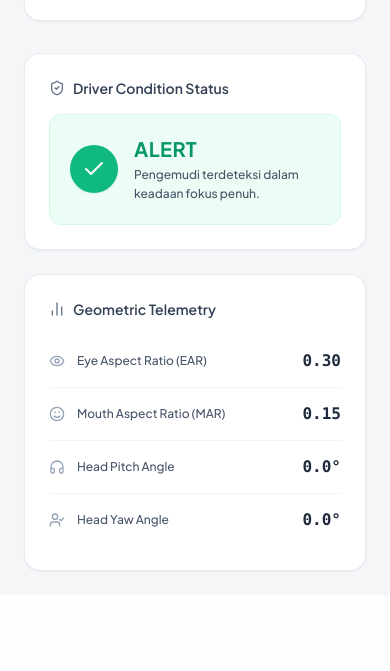
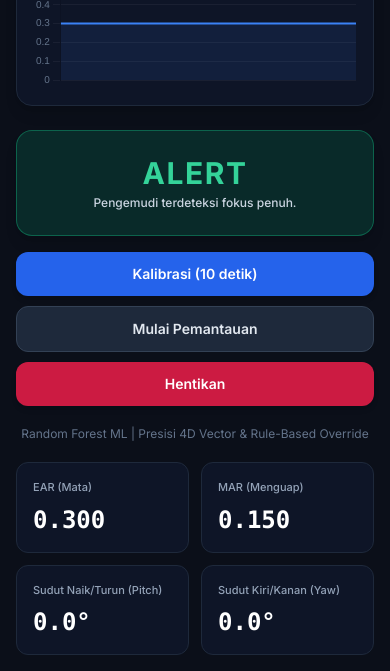
Before and after one commit to rizkyhikam/driver-drowsiness-monitoring, a Flask app: page / in a window 390 px wide. Shown: the part 461-1132 px from the top of the page. Before the commit the page ends 1034 px from the top, so only its background shows below. Run offline with Flask 3, Linux system fonts and the light colour scheme; parts of the project's set-up code (start-up, migrations or seed data) failed here and were passed over; some libraries are stand-ins or nearby versions.

Commit message:
feat: Initial commit Driver Monitoring System Flask & MediaPipe 4D

```diff
--- a/templates/index.html
+++ b/templates/index.html
@@ -1,201 +1,210 @@
 <!DOCTYPE html>
-<html lang="id">
+<html lang="id" class="dark">
 <head>
     <meta charset="UTF-8">
     <meta name="viewport" content="width=device-width, initial-scale=1.0">
-    <title>Driver Monitoring System</title>
-    <!-- Lucide Icons & Tailwind CSS -->
+    <title>Pemantau Kantuk - Driver Monitoring System</title>
+    <!-- Tailwind CSS & Lucide Icons -->
+    <script src="https://cdn.tailwindcss.com"></script>
     <script src="https://unpkg.com/lucide@latest"></script>
-    <script src="https://cdn.tailwindcss.com"></script>
+    <!-- Chart.js untuk Grafik Riwayat Realtime -->
+    <script src="https://cdn.jsdelivr.net/npm/chart.js"></script>
     <link rel="preconnect" href="https://fonts.googleapis.com">
     <link rel="preconnect" href="https://fonts.gstatic.com" crossorigin>
-    <link href="https://fonts.googleapis.com/css2?family=Plus+Jakarta+Sans:wght@400;500;600;700&display=swap" rel="stylesheet">
+    <link href="https://fonts.googleapis.com/css2?family=Inter:wght@400;500;600;700&display=swap" rel="stylesheet">
 
     <style>
         body {
-            font-family: 'Plus Jakarta Sans', sans-serif;
-            background-color: #f4f6f8;
-            color: #1e293b;
+            font-family: 'Inter', sans-serif;
+            background-color: #0b0f19;
+            color: #f1f5f9;
         }
     </style>
 </head>
-<body class="min-h-screen flex flex-col p-6 lg:p-10">
+<body class="min-h-screen flex flex-col p-4 md:p-6 lg:p-8">
 
     <!-- Header Section -->
-    <header class="flex items-center justify-between mb-8 max-w-7xl w-full mx-auto">
-        <div class="flex items-center gap-4">
-            <!-- Logo Icon -->
-            <div class="w-10 h-10 rounded-xl bg-emerald-500/15 flex items-center justify-center text-emerald-600">
-                <i data-lucide="activity" class="w-6 h-6"></i>
-            </div>
-            <div>
-                <h1 class="text-2xl font-bold tracking-tight text-slate-800">Driver Monitoring System</h1>
-                <p class="text-sm font-medium text-slate-400">Real-Time Driver Analysis</p>
+    <header class="max-w-7xl w-full mx-auto mb-6">
+        <h1 class="text-2xl font-bold tracking-tight text-white">Pemantau Kantuk & Distraksi</h1>
+        <p class="text-xs text-slate-400 mt-1">Analisis wajah lokal real-time — fitur Hybrid 4D (EAR, MAR, Pitch, Yaw) + Random Forest</p>
+    </header>
+
+    <!-- Main Content Container -->
+    <main class="max-w-7xl w-full mx-auto grid grid-cols-1 lg:grid-cols-12 gap-6 flex-1 items-start">
+
+        <!-- Kolom Kiri: Live Video Stream & Chart (7 Cols) -->
+        <section class="lg:col-span-7 flex flex-col gap-5">
+            <!-- Video Container -->
+            <div class="relative w-full aspect-[4/3] rounded-2xl overflow-hidden bg-slate-900 border border-slate-800 shadow-2xl">
+                <img id="videoFeed" src="{{ url_for('video_feed') }}" class="w-full h-full object-cover" alt="Webcam Feed">
+
+                <!-- Badge Watermark/Live -->
+                <div class="absolute top-4 left-4 bg-slate-900/80 backdrop-blur-md px-3 py-1.5 rounded-lg border border-slate-700/60 flex items-center gap-2 text-xs font-medium">
+                    <span class="w-2 h-2 rounded-full bg-emerald-500 animate-pulse"></span> Kamera Real-Time
                 </div>
             </div>
 
-        <!-- Top Right Indicators -->
-        <div class="flex items-center gap-4">
-            <div class="flex items-center gap-2 bg-emerald-50 text-emerald-600 text-xs font-semibold px-3 py-1.5 rounded-full border border-emerald-200">
-                <span class="w-2 h-2 rounded-full bg-emerald-500 animate-pulse"></span> Live
+            <!-- Card Grafik Riwayat EAR 30 Detik Terakhir -->
+            <div class="bg-slate-900/90 rounded-2xl p-4 border border-slate-800 shadow-lg">
+                <div class="flex items-center justify-between mb-2">
+                    <span class="text-xs font-semibold text-slate-400">Riwayat EAR (30 detik terakhir)</span>
+                    <span id="liveTimestamp" class="text-[11px] font-mono text-slate-500">--:--:--</span>
                 </div>
-            <div class="hidden sm:block text-xs font-semibold text-slate-400 border-l border-slate-200 pl-4">
-                <span id="liveTimestamp">10 Nov 2026 • 10:18:27</span>
+                <div class="h-28 w-full">
+                    <canvas id="earChart"></canvas>
                 </div>
-            <div class="w-9 h-9 rounded-full bg-slate-200/80 border border-slate-300/60 flex items-center justify-center text-slate-600">
-                <i data-lucide="user" class="w-5 h-5"></i>
-            </div>
-        </div>
-    </header>
-
-    <!-- Main Grid Content -->
-    <main class="max-w-7xl w-full mx-auto grid grid-cols-1 lg:grid-cols-12 gap-8 items-start flex-1">
-
-        <!-- Left Column: Webcam Input (8 Cols) -->
-        <section class="lg:col-span-7 xl:col-span-8 bg-white rounded-2xl p-5 border border-slate-200/80 shadow-sm">
-            <div class="flex items-center justify-between mb-4 px-1">
-                <div class="flex items-center gap-2.5 text-slate-700 font-semibold text-sm">
-                    <i data-lucide="video" class="w-4 h-4 text-slate-500"></i>
-                    <span>Webcam Input</span>
-                </div>
-                <div class="flex items-center gap-1.5 bg-emerald-50 text-emerald-600 text-[11px] font-medium px-2.5 py-1 rounded-full border border-emerald-200">
-                    <span class="w-1.5 h-1.5 rounded-full bg-emerald-500"></span> Live
-                </div>
-            </div>
-
-            <!-- Video Container -->
-            <div class="relative w-full aspect-[4/3] rounded-xl overflow-hidden bg-slate-900 border border-slate-200 shadow-inner">
-                <img src="{{ url_for('video_feed') }}" class="w-full h-full object-cover" alt="Webcam Feed">
             </div>
         </section>
 
-        <!-- Right Column: Status & Telemetry (4 Cols) -->
-        <section class="lg:col-span-5 xl:col-span-4 flex flex-col gap-6">
+        <!-- Kolom Kanan: Status & Panel Kontrol (5 Cols) -->
+        <section class="lg:col-span-5 flex flex-col gap-4">
 
-            <!-- Driver Condition Status Card -->
-            <div class="bg-white rounded-2xl p-6 border border-slate-200/80 shadow-sm">
-                <div class="flex items-center gap-2 text-slate-700 font-semibold text-sm mb-4">
-                    <i data-lucide="shield-check" class="w-4 h-4 text-slate-500"></i>
-                    <span>Driver Condition Status</span>
+            <!-- Kotak Banner Status Utama -->
+            <div id="statusBanner" class="rounded-2xl p-6 bg-emerald-600/20 border border-emerald-500/40 text-center shadow-lg transition-all duration-300">
+                <h2 id="statusText" class="text-3xl font-black text-emerald-400 tracking-wider">ALERT</h2>
+                <p id="statusSub" class="text-xs font-medium text-slate-300 mt-1">Pengemudi fokus penuh pada jalan raya</p>
             </div>
 
-                <!-- Status Indicator Box -->
-                <div id="statusBox" class="rounded-xl p-5 bg-emerald-50 border border-emerald-100 flex items-center gap-4 transition-all duration-300">
-                    <div id="statusIconBg" class="w-12 h-12 rounded-full bg-emerald-500 text-white flex items-center justify-center flex-shrink-0 shadow-sm">
-                        <i id="statusIcon" data-lucide="check" class="w-6 h-6"></i>
-                    </div>
-                    <div>
-                        <h2 id="statusTitle" class="text-xl font-bold text-emerald-600 tracking-wide">ALERT</h2>
-                        <p id="statusDesc" class="text-xs text-slate-600 font-medium leading-relaxed mt-0.5">Pengemudi terdeteksi dalam keadaan fokus penuh.</p>
-                    </div>
-                </div>
+            <!-- Tombol Aksi Kontrol -->
+            <div class="flex flex-col gap-2.5">
+                <button onclick="calibratedAlert()" class="w-full py-3 px-4 rounded-xl bg-blue-600 hover:bg-blue-500 text-white font-semibold text-sm transition-all shadow-md active:scale-[0.98]">
+                    Kalibrasi (10 detik)
+                </button>
+                <button onclick="startMonitoring()" class="w-full py-3 px-4 rounded-xl bg-slate-800 hover:bg-slate-700 text-slate-200 font-semibold text-sm border border-slate-700 transition-all">
+                    Mulai Pemantauan
+                </button>
+                <button onclick="stopMonitoring()" class="w-full py-3 px-4 rounded-xl bg-rose-600/90 hover:bg-rose-500 text-white font-semibold text-sm transition-all shadow-md">
+                    Hentikan
+                </button>
             </div>
 
-            <!-- Geometric Telemetry Card -->
-            <div class="bg-white rounded-2xl p-6 border border-slate-200/80 shadow-sm">
-                <div class="flex items-center gap-2 text-slate-700 font-semibold text-sm mb-4">
-                    <i data-lucide="bar-chart-2" class="w-4 h-4 text-slate-500"></i>
-                    <span>Geometric Telemetry</span>
+            <!-- Indicator Sub-Text -->
+            <div class="text-center text-xs text-slate-500 my-1">
+                Random Forest ML | Presisi 4D Vector &amp; Rule-Based Override
             </div>
 
-                <div class="divide-y divide-slate-100 text-sm">
+            <!-- Grid 4 Telemetri Parameter (2x2 Grid) -->
+            <div class="grid grid-cols-2 gap-3">
                 <!-- EAR -->
-                    <div class="py-3.5 flex items-center justify-between">
-                        <div class="flex items-center gap-3 text-slate-600">
-                            <i data-lucide="eye" class="w-4 h-4 text-slate-400"></i>
-                            <span class="font-medium text-xs sm:text-sm">Eye Aspect Ratio (EAR)</span>
-                        </div>
-                        <span id="valEar" class="font-semibold font-mono text-slate-800 text-base">0.45</span>
+                <div class="bg-slate-900/90 p-4 rounded-xl border border-slate-800 flex flex-col justify-between">
+                    <span class="text-[11px] font-medium text-slate-400">EAR (Mata)</span>
+                    <span id="valEar" class="text-2xl font-bold font-mono text-white mt-2">0.300</span>
                 </div>
 
                 <!-- MAR -->
-                    <div class="py-3.5 flex items-center justify-between">
-                        <div class="flex items-center gap-3 text-slate-600">
-                            <i data-lucide="smile" class="w-4 h-4 text-slate-400"></i>
-                            <span class="font-medium text-xs sm:text-sm">Mouth Aspect Ratio (MAR)</span>
-                        </div>
-                        <span id="valMar" class="font-semibold font-mono text-slate-800 text-base">0.03</span>
+                <div class="bg-slate-900/90 p-4 rounded-xl border border-slate-800 flex flex-col justify-between">
+                    <span class="text-[11px] font-medium text-slate-400">MAR (Menguap)</span>
+                    <span id="valMar" class="text-2xl font-bold font-mono text-white mt-2">0.150</span>
                 </div>
 
                 <!-- Pitch -->
-                    <div class="py-3.5 flex items-center justify-between">
-                        <div class="flex items-center gap-3 text-slate-600">
-                            <i data-lucide="headphones" class="w-4 h-4 text-slate-400"></i>
-                            <span class="font-medium text-xs sm:text-sm">Head Pitch Angle</span>
-                        </div>
-                        <span id="valPitch" class="font-semibold font-mono text-slate-800 text-base">7.2°</span>
+                <div class="bg-slate-900/90 p-4 rounded-xl border border-slate-800 flex flex-col justify-between">
+                    <span class="text-[11px] font-medium text-slate-400">Sudut Naik/Turun (Pitch)</span>
+                    <span id="valPitch" class="text-2xl font-bold font-mono text-white mt-2">0.0°</span>
                 </div>
 
                 <!-- Yaw -->
-                    <div class="py-3.5 flex items-center justify-between">
-                        <div class="flex items-center gap-3 text-slate-600">
-                            <i data-lucide="user-check" class="w-4 h-4 text-slate-400"></i>
-                            <span class="font-medium text-xs sm:text-sm">Head Yaw Angle</span>
-                        </div>
-                        <span id="valYaw" class="font-semibold font-mono text-slate-800 text-base">0.6°</span>
-                    </div>
+                <div class="bg-slate-900/90 p-4 rounded-xl border border-slate-800 flex flex-col justify-between">
+                    <span class="text-[11px] font-medium text-slate-400">Sudut Kiri/Kanan (Yaw)</span>
+                    <span id="valYaw" class="text-2xl font-bold font-mono text-white mt-2">0.0°</span>
                 </div>
             </div>
 
         </section>
     </main>
 
-    <!-- Real-time Script -->
+    <!-- Script Logika & Polling Telemetri -->
     <script>
-        lucide.createIcons();
+        // Setup Chart.js (Grafik Sparkline EAR)
+        const ctx = document.getElementById('earChart').getContext('2d');
+        const maxDataPoints = 30;
+        const initialData = Array(maxDataPoints).fill(0.3);
+        const labels = Array(maxDataPoints).fill('');
 
-        // Update Tanggal Waktu Realtime
-        function updateTime() {
-            const now = new Date();
-            const dateStr = now.toLocaleDateString('id-ID', { day: '2-digit', month: 'short', year: 'numeric' });
-            const timeStr = now.toLocaleTimeString('id-ID', { hour12: false });
-            document.getElementById('liveTimestamp').innerText = `${dateStr} • ${timeStr}`;
+        const earChart = new Chart(ctx, {
+            type: 'line',
+            data: {
+                labels: labels,
+                datasets: [{
+                    data: initialData,
+                    borderColor: '#3b82f6',
+                    borderWidth: 2,
+                    pointRadius: 0,
+                    fill: true,
+                    backgroundColor: 'rgba(59, 130, 246, 0.1)',
+                    tension: 0.35
+                }]
+            },
+            options: {
+                responsive: true,
+                maintainAspectRatio: false,
+                plugins: { legend: { display: false } },
+                scales: {
+                    x: { display: false },
+                    y: {
+                        min: 0.0,
+                        max: 0.5,
+                        grid: { color: 'rgba(255, 255, 255, 0.05)' },
+                        ticks: { color: '#64748b', font: { size: 10 } }
                     }
-        setInterval(updateTime, 1000);
-        updateTime();
+                }
+            }
+        });
 
-        // Realtime Fetch Telemetry
+        // Polling Real-Time Telemetri dari Backend Flask (/get_telemetry)
         setInterval(() => {
             fetch('/get_telemetry')
                 .then(res => res.json())
                 .then(data => {
-                    const box = document.getElementById('statusBox');
-                    const title = document.getElementById('statusTitle');
-                    const desc = document.getElementById('statusDesc');
-                    const iconBg = document.getElementById('statusIconBg');
-                    const icon = document.getElementById('statusIcon');
+                    const banner = document.getElementById('statusBanner');
+                    const statusText = document.getElementById('statusText');
+                    const statusSub = document.getElementById('statusSub');
 
-                    title.innerText = data.status;
+                    statusText.innerText = data.status === 'DROWSY' ? 'KANTUK' : data.status;
 
+                    // Perubahan Warna & Status Banner
                     if (data.status === 'ALERT') {
-                        box.className = 'rounded-xl p-5 bg-emerald-50 border border-emerald-100 flex items-center gap-4 transition-all duration-300';
-                        iconBg.className = 'w-12 h-12 rounded-full bg-emerald-500 text-white flex items-center justify-center flex-shrink-0 shadow-sm';
-                        title.className = 'text-xl font-bold text-emerald-600 tracking-wide';
-                        desc.innerText = 'Pengemudi terdeteksi dalam keadaan fokus penuh.';
-                        icon.setAttribute('data-lucide', 'check');
+                        banner.className = 'rounded-2xl p-6 bg-emerald-600/20 border border-emerald-500/40 text-center shadow-lg transition-all duration-300';
+                        statusText.className = 'text-3xl font-black text-emerald-400 tracking-wider';
+                        statusSub.innerText = 'Pengemudi terdeteksi fokus penuh.';
                     } else if (data.status === 'DROWSY') {
-                        box.className = 'rounded-xl p-5 bg-rose-50 border border-rose-200 flex items-center gap-4 transition-all duration-300 animate-pulse';
-                        iconBg.className = 'w-12 h-12 rounded-full bg-rose-500 text-white flex items-center justify-center flex-shrink-0 shadow-sm';
-                        title.className = 'text-xl font-bold text-rose-600 tracking-wide';
-                        desc.innerText = 'PERINGATAN: Terdeteksi gejala kantuk / mata terpejam lama!';
-                        icon.setAttribute('data-lucide', 'alert-triangle');
+                        banner.className = 'rounded-2xl p-6 bg-rose-600 border border-rose-500 text-center shadow-lg transition-all duration-300 animate-pulse';
+                        statusText.className = 'text-3xl font-black text-white tracking-wider';
+                        statusSub.innerText = 'PERINGATAN: Terdeteksi gejala kantuk / menguap!';
                     } else if (data.status === 'DISTRACTED') {
-                        box.className = 'rounded-xl p-5 bg-amber-50 border border-amber-200 flex items-center gap-4 transition-all duration-300';
-                        iconBg.className = 'w-12 h-12 rounded-full bg-amber-500 text-white flex items-center justify-center flex-shrink-0 shadow-sm';
-                        title.className = 'text-xl font-bold text-amber-600 tracking-wide';
-                        desc.innerText = 'PERINGATAN: Pengemudi terdistraksi (tidak menatap jalan)!';
-                        icon.setAttribute('data-lucide', 'alert-circle');
+                        banner.className = 'rounded-2xl p-6 bg-amber-600/30 border border-amber-500/50 text-center shadow-lg transition-all duration-300';
+                        statusText.className = 'text-3xl font-black text-amber-400 tracking-wider';
+                        statusSub.innerText = 'PERINGATAN: Pengemudi terdistraksi (menoleh/mendongak)!';
                     }
 
-                    lucide.createIcons();
-
-                    document.getElementById('valEar').innerText = data.ear.toFixed(2);
-                    document.getElementById('valMar').innerText = data.mar.toFixed(2);
+                    // Update Nilai Angka Metrik 4D
+                    document.getElementById('valEar').innerText = data.ear.toFixed(3);
+                    document.getElementById('valMar').innerText = data.mar.toFixed(3);
                     document.getElementById('valPitch').innerText = data.pitch.toFixed(1) + '°';
                     document.getElementById('valYaw').innerText = data.yaw.toFixed(1) + '°';
+
+                    // Update Chart Line EAR
+                    earChart.data.datasets[0].data.push(data.ear);
+                    earChart.data.datasets[0].data.shift();
+                    earChart.update('none');
+
+                    // Update Timestamp
+                    const now = new Date();
+                    document.getElementById('liveTimestamp').innerText = now.toLocaleTimeString('id-ID');
                 })
                 .catch(err => console.error(err));
         }, 300);
+
+        // Dummy Handler Tombol Kontrol
+        function calibratedAlert() {
+            alert("Memulai Kalibrasi Wajah 10 Detik...");
+        }
+        function startMonitoring() {
+            console.log("Monitoring Diaktifkan");
+        }
+        function stopMonitoring() {
+            console.log("Monitoring Dihentikan");
+        }
     </script>
 </body>
 </html>
```
Lines whose indentation alone changed are shown as unchanged.
